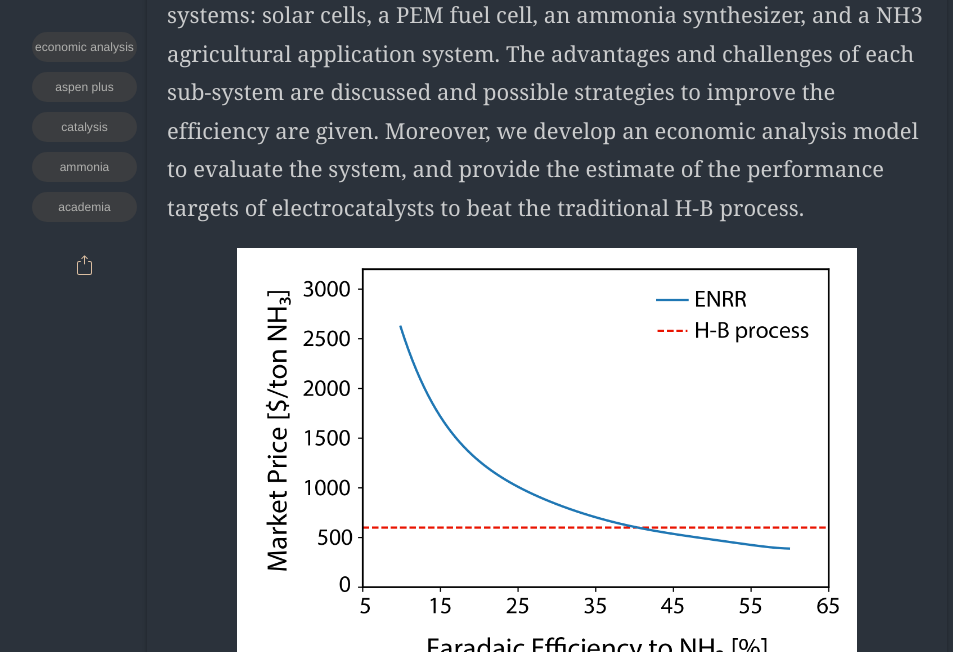
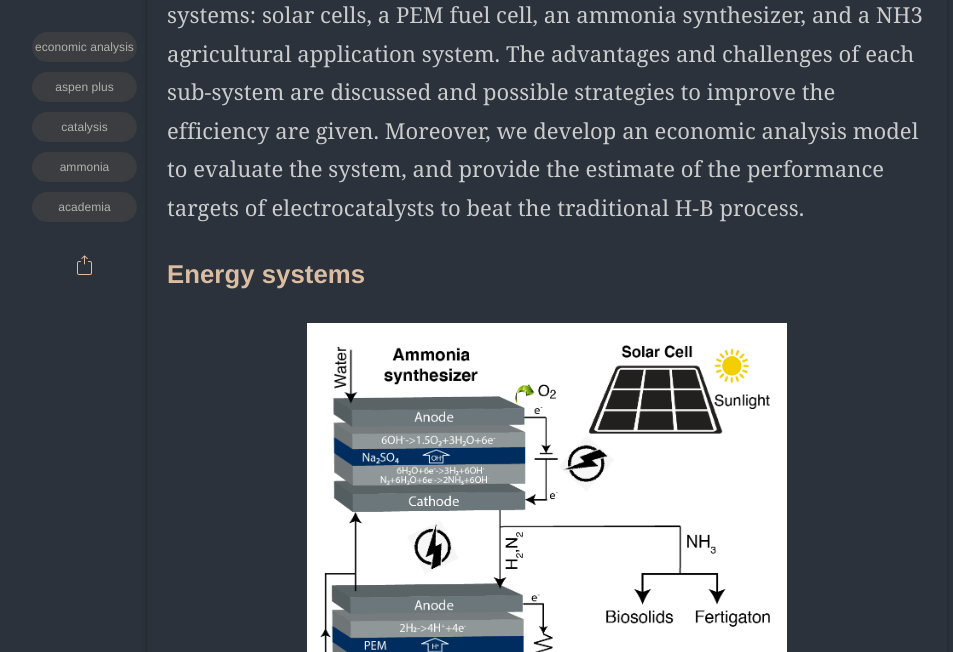
Before and after one commit to mutianyou2013/mutianyou2013.github.io, a Jekyll site: the page built from _posts/2021-04-28-Ammonia.md, in a window 1280 px wide and 1400 px high, scrolled down 4779 px. Shown: the top 652 px of the window, without its empty margins (93-1046 px from the left). Built offline with Jekyll 4.4.1, drawn with Linux system fonts in a browser that asks for light colours; some web fonts are replaced; comment, search, counter and statistics services are not loaded; grey boxes are pictures that could not be loaded.

Commit message:
Update 2021-04-28-Ammonia.md

```diff
--- a/_posts/2021-04-28-Ammonia.md
+++ b/_posts/2021-04-28-Ammonia.md
@@ -21,10 +21,13 @@
 
 In this project, we demonstrate the viability of practical application of the electrochemical nitrogen reduction to ammonia in a small on-site scale. The whole application system has been divided into 4 sub-systems: solar cells, a PEM fuel cell, an ammonia synthesizer, and a NH3 agricultural application system. The advantages and challenges of each sub-system are discussed and possible strategies to improve the efficiency are given. Moreover, we develop an economic analysis model to evaluate the system, and provide the estimate of the performance targets of electrocatalysts to beat the traditional H-B process.
 
-<center><img src="./assets/img/posts/20210428/plot.png" width="620"></center>
-
-<center><img src="./assets/img/posts/20210428/EnergySystem.png" width="620"></center>
-
-<center><img src="./assets/img/posts/20210428/con.png" width="620"></center>
+### Energy systems
+<center><img src="./assets/img/posts/20210428/EnergySystems.png" width="480"></center>
 
 <center><img src="./assets/img/posts/20210428/flow.png" width="620"></center>
+
+### Breakeven
+<center><img src="./assets/img/posts/20210428/plot.png" width="480"></center>
+
+### Price Map
+<center><img src="./assets/img/posts/20210428/con.png" width="480"></center>
```
